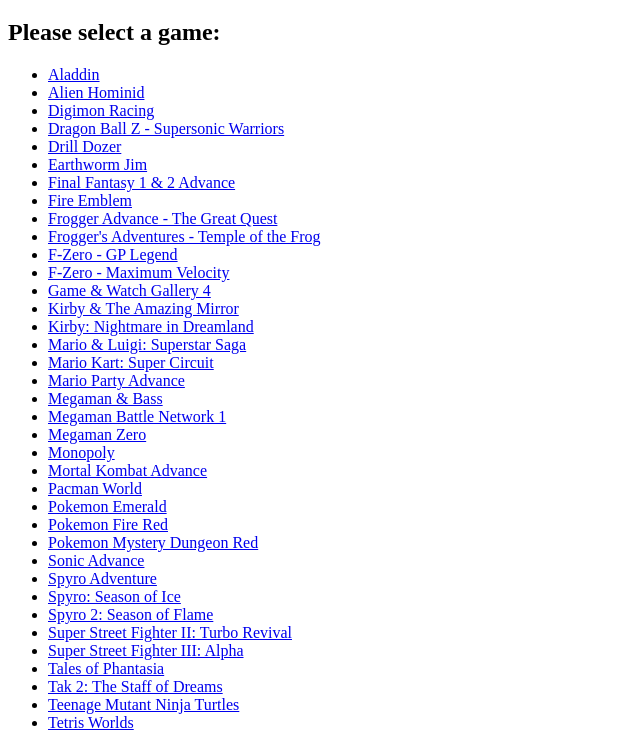
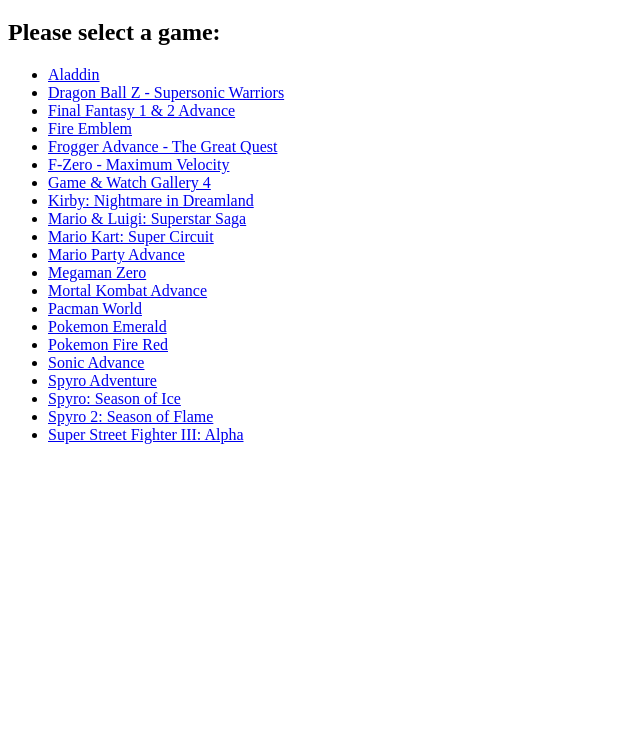
Before and after one commit to xShrap/GBA-Emulator, a plain HTML site: page index.html in a window 1280 px wide. Shown: the part 61-809 px from the top of the page, without its empty margins (0-640 px from the left). Drawn offline with Linux system fonts and the light colour scheme.

Commit message:
Update index.html

```diff
--- a/index.html
+++ b/index.html
@@ -9,42 +9,26 @@
         <h2>Please select a game:</h2>
         <ul>
             <li><a href="./launcher.html#aladdin">Aladdin</a></li>
-            <li><a href="./launcher.html#alienhominid">Alien Hominid</a></li>
-            <li><a href="./launcher.html#digimon_racing">Digimon Racing</a></li>
             <li><a href="./launcher.html#dbz_supersonic">Dragon Ball Z - Supersonic Warriors</a></li>
-            <li><a href="./launcher.html#drilldozer">Drill Dozer</a></li>
-            <li><a href="./launcher.html#earthwormjim">Earthworm Jim</a></li>
             <li><a href="./launcher.html#ff1and2">Final Fantasy 1 &amp; 2 Advance</a></li>
             <li><a href="./launcher.html#fire_emblem">Fire Emblem</a></li>
             <li><a href="./launcher.html#frogger1">Frogger Advance - The Great Quest</a></li>
-            <li><a href="./launcher.html#frogger2">Frogger's Adventures - Temple of the Frog</a></li>
-            <li><a href="./launcher.html#fzero_gp">F-Zero - GP Legend</a></li>
             <li><a href="./launcher.html#fzero_max">F-Zero - Maximum Velocity</a></li>
             <li><a href="./launcher.html#gamewatch4">Game &amp; Watch Gallery 4</a></li>
-            <li><a href="./launcher.html#kirbymirror">Kirby &amp; The Amazing Mirror</a></li>
             <li><a href="./launcher.html#kirbynightmare">Kirby: Nightmare in Dreamland</a></li>
             <li><a href="./launcher.html#superstar">Mario &amp; Luigi: Superstar Saga</a></li>
             <li><a href="./launcher.html#mariokart">Mario Kart: Super Circuit</a></li>
             <li><a href="./launcher.html#marioparty">Mario Party Advance</a></li>
-            <li><a href="./launcher.html#megamanbass">Megaman &amp; Bass</a></li>
-            <li><a href="./launcher.html#megaman_battle1">Megaman Battle Network 1</a></li>
             <li><a href="./launcher.html#megaman_zero1">Megaman Zero</a></li>
-            <li><a href="./launcher.html#monopoly">Monopoly</a></li>
             <li><a href="./launcher.html#mortal_kombat">Mortal Kombat Advance</a></li>
             <li><a href="./launcher.html#pacman_world">Pacman World</a></li>
             <li><a href="./launcher.html#pokemonemerald">Pokemon Emerald</a></li>
             <li><a href="./launcher.html#pokemonred">Pokemon Fire Red</a></li>
-            <li><a href="./launcher.html#mysteryred">Pokemon Mystery Dungeon Red</a></li>
             <li><a href="./launcher.html#sonic_advance">Sonic Advance</a></li>
             <li><a href="./launcher.html#spyro_adventure">Spyro Adventure</a></li>
             <li><a href="./launcher.html#spyro_ice">Spyro: Season of Ice</a></li>
             <li><a href="./launcher.html#spyro_flame">Spyro 2: Season of Flame</a></li>
-            <li><a href="./launcher.html#super_street_fighter_2_turbo_revival">Super Street Fighter II: Turbo Revival</a></li>
             <li><a href="./launcher.html#super_street_fighter_3_alpha">Super Street Fighter III: Alpha</a></li>
-            <li><a href="./launcher.html#tales_of_phantasia">Tales of Phantasia</a></li>
-            <li><a href="./launcher.html#tak2_staff_of_dreams">Tak 2: The Staff of Dreams</a></li>
-            <li><a href="./launcher.html#tmnt">Teenage Mutant Ninja Turtles</a></li>
-            <li><a href="./launcher.html#tetris_worlds">Tetris Worlds</a></li>
         </ul>
     </body>
 </html>
```
